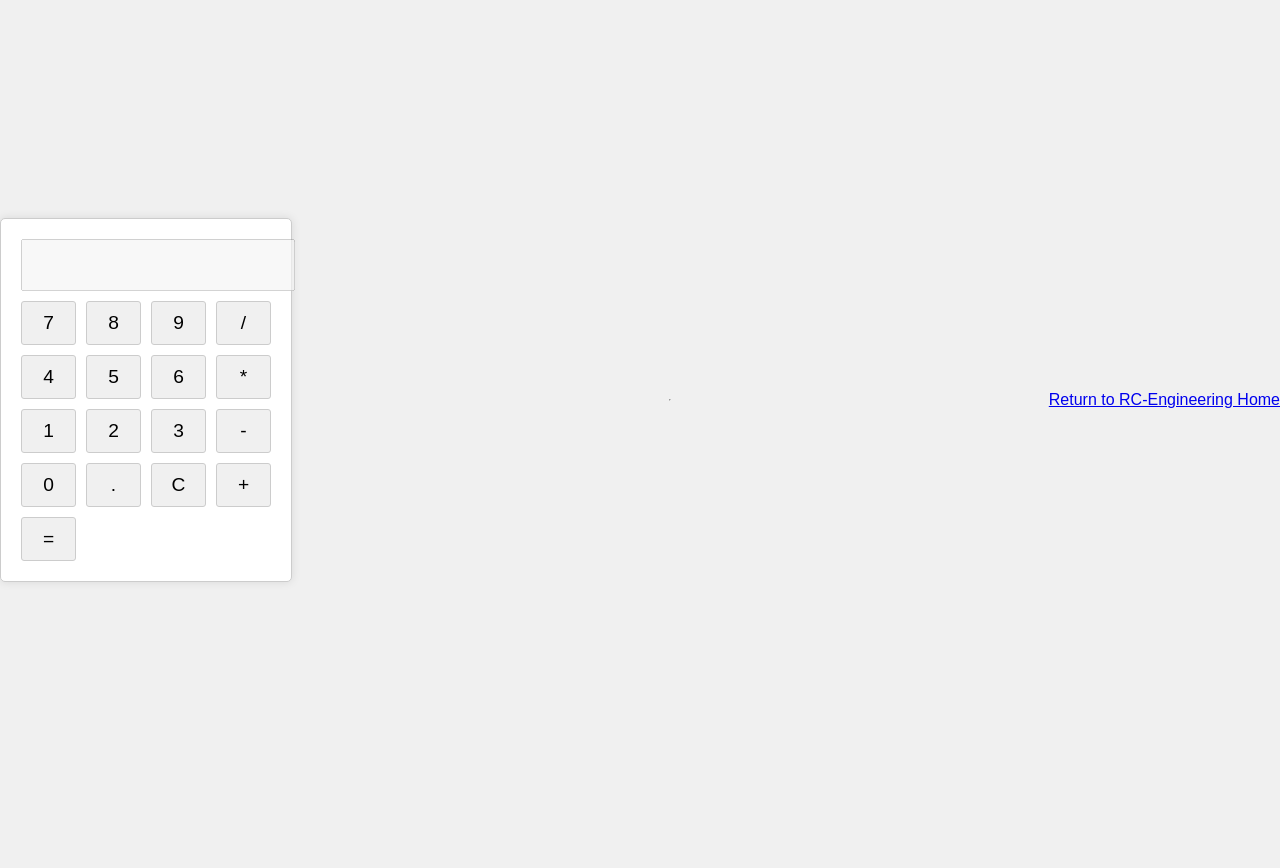
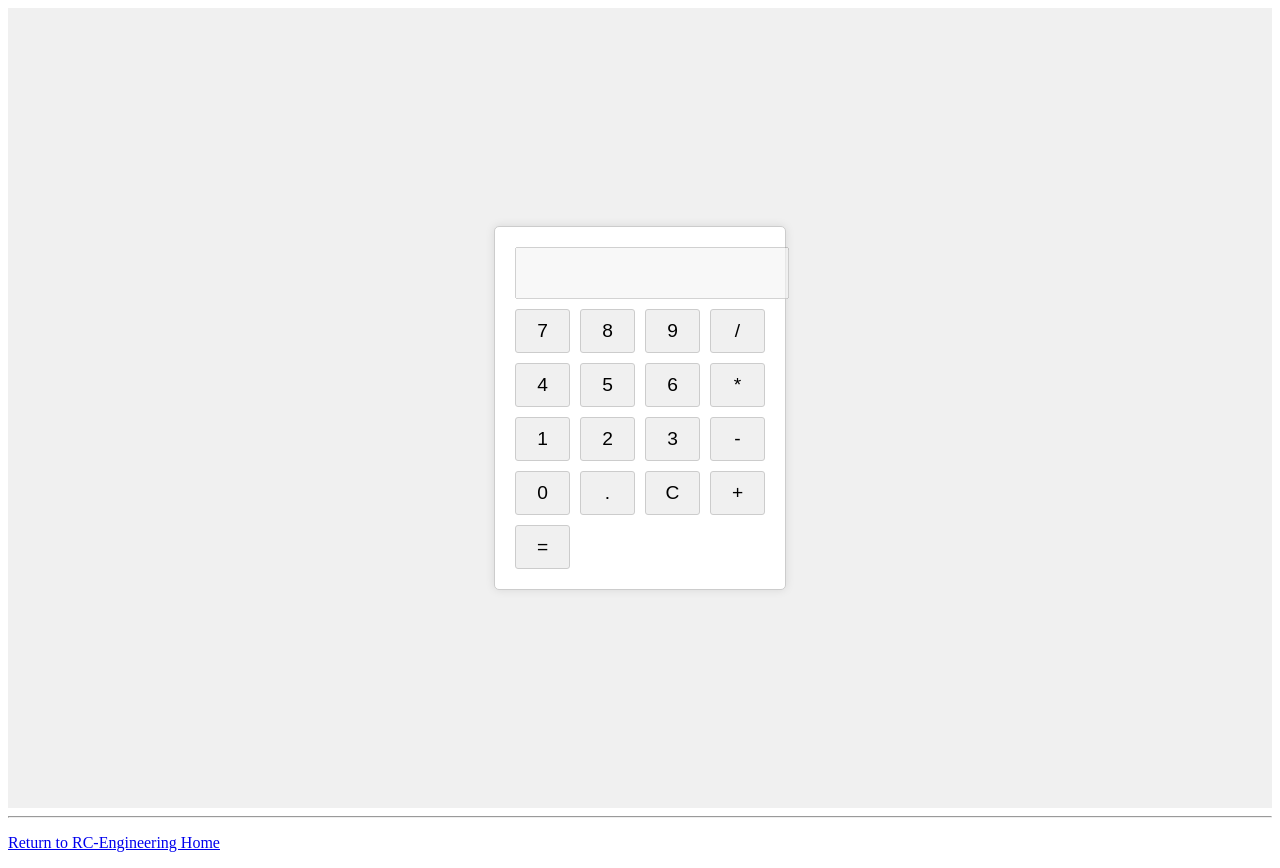
Before and after one commit to Rodrigo-codeBits/CalculatorTes, a plain HTML site: page index.html in a window 1280 px wide. Before the commit the page ends 800 px from the top, so only its background shows below. Drawn offline with Linux system fonts and the light colour scheme.

Commit message:
Update styles.css

```diff
--- a/styles.css
+++ b/styles.css
@@ -1,4 +1,4 @@
-body {
+div.body {
     display: flex;
     justify-content: center;
     align-items: center;
```
